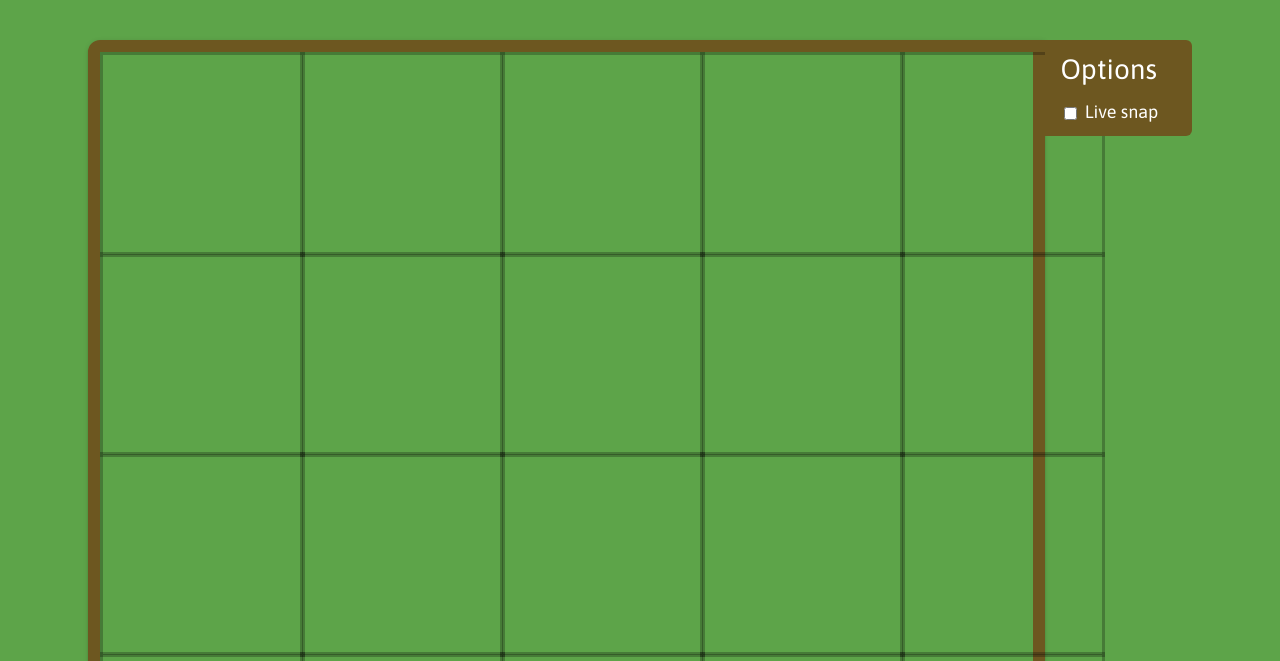
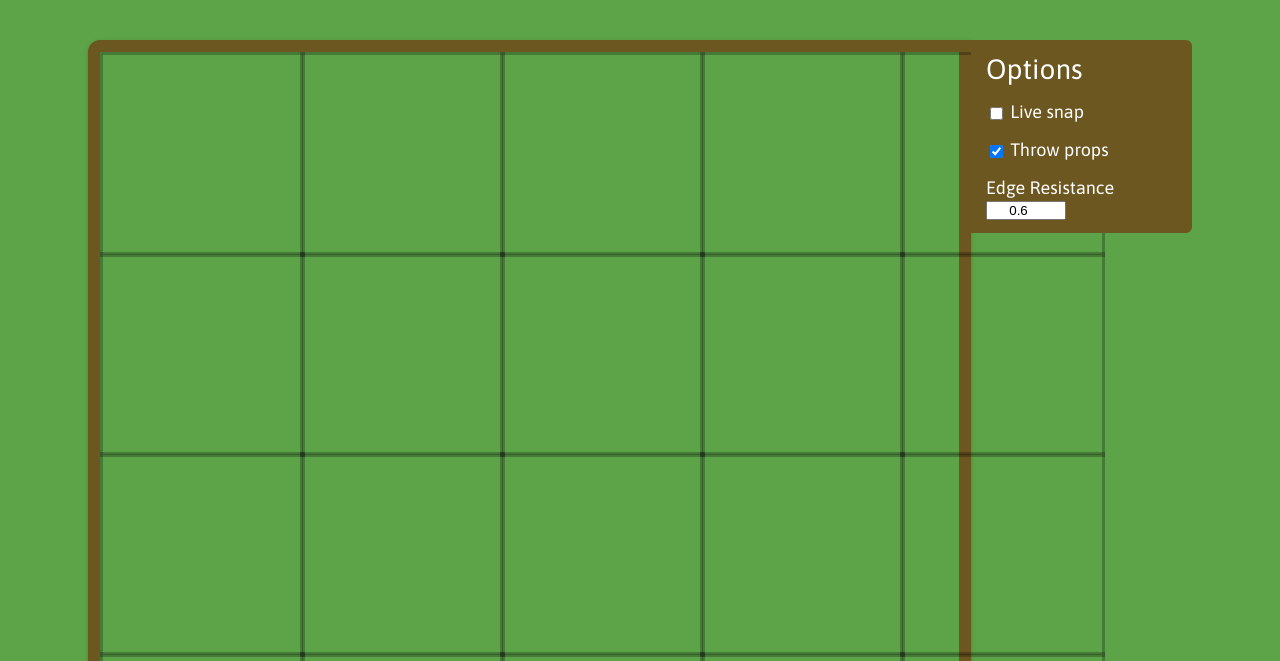
Before and after one commit to jengelstengel/carrotgarden, a plain HTML site: page index.html in a window 1280 px wide. Shown: the part 139-800 px from the top of the page. Drawn offline with nearby package versions, Linux system fonts and the light colour scheme; a web font is replaced by a local one.

Commit message:
Added edgeResistance and throwProps interaction
Added edgeResistance and throwProps interaction

```diff
--- a/index.html
+++ b/index.html
@@ -32,6 +32,13 @@
                 <li>
                     <label><input type="checkbox" name="liveSnap" id="liveSnap" value="1" /> Live snap</label>
                 </li>
+                <li>
+                    <label><input type="checkbox" name="throwProps" id="throwProps" value="1" checked="checked"/> Throw props</label>
+                </li>
+                <li>
+                    <label>Edge Resistance</label>
+                    <input type="number" name="edgeResistance" id="edgeResistance" value="0.6" step="0.2" min="0.2" max="1">
+                </li>
             </ul>
         </div>
     </div>
--- a/main.js
+++ b/main.js
@@ -4,6 +4,9 @@ window.onload = function(){
 
     var $liveSnap = $("#liveSnap"),
         $container = $("#container"),
+        $edgeResistance = $('#edgeResistance'),
+        $throwProps = $('#throwProps'),
+        edgeResistance = 0.6,
         gridWidth = 200,
         gridHeight = 200,
         gridRows = 5,
@@ -20,12 +23,13 @@ window.onload = function(){
     TweenLite.set(".box", {width:gridWidth, height:gridHeight, lineHeight:gridHeight + "px"});
 
     function update() {
-    var liveSnap = $liveSnap.prop("checked");
+    var liveSnap = $liveSnap.prop("checked"),
+        throwProps = $throwProps.prop("checked");
         Draggable.create(".box", {
             bounds:$container,
-            edgeResistance:0.65,
+            edgeResistance:edgeResistance,
             type:"x,y",
-            throwProps:true,
+            throwProps:throwProps,
             autoScroll:true,
             liveSnap:liveSnap,
             snap:{
@@ -54,5 +58,19 @@ window.onload = function(){
         }
         update();
     }
+
+    $throwProps.on("change", applyThrow);
+
+    function applyThrow(){
+        throwProps = $throwProps.prop("checked");
+        update();
+}
+
+    $edgeResistance.on("change", applyResistance);
+
+    function applyResistance(){
+        edgeResistance = $edgeResistance.context.activeElement.value;
+        update();
+    }
     update();
 }
--- a/style.css
+++ b/style.css
@@ -65,3 +65,7 @@ header{
     padding-right:10px;
     font-size: 28px;
 }
+#edgeResistance{
+    padding: 0 10px;
+    text-align: center;
+}
```
